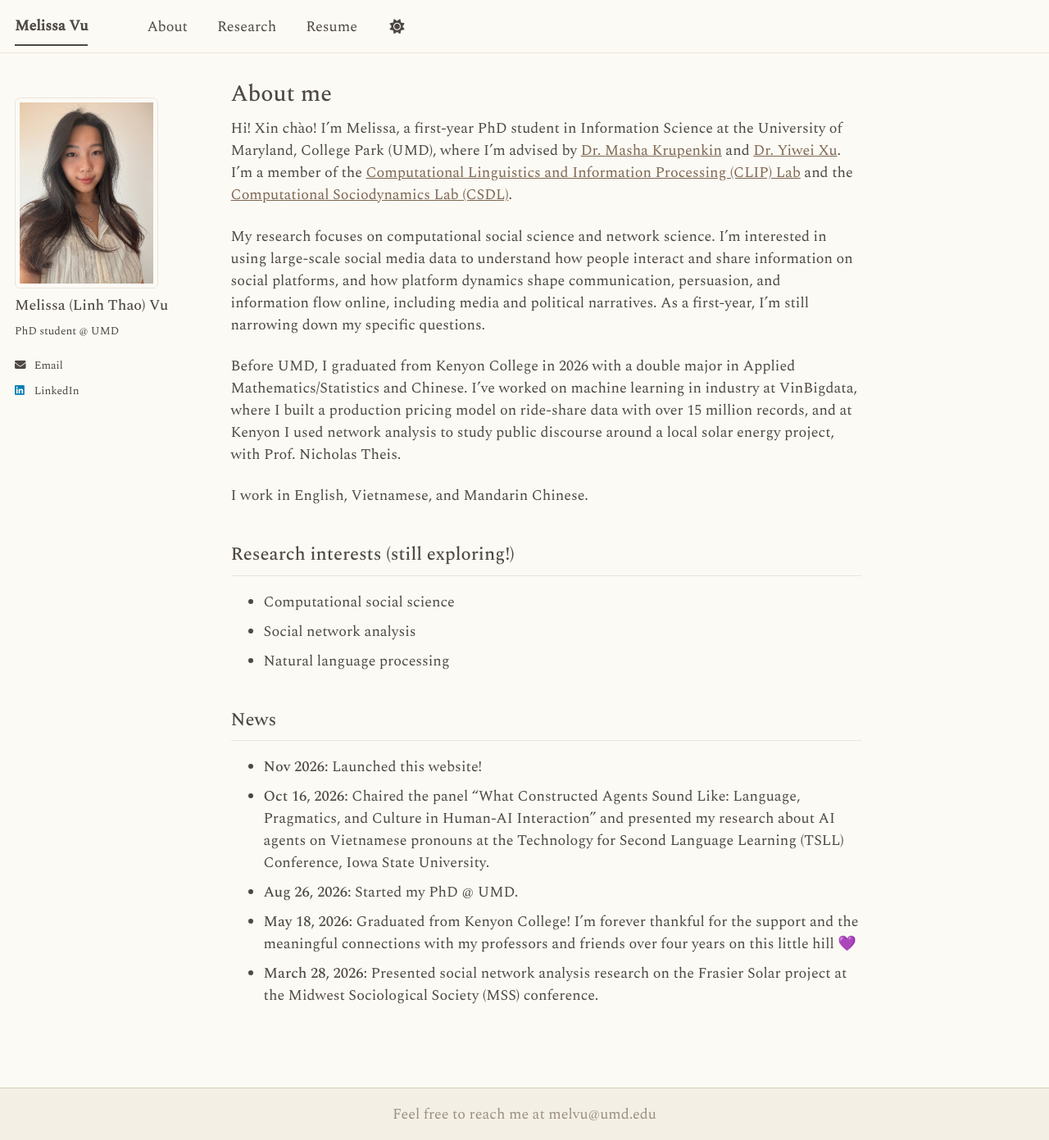
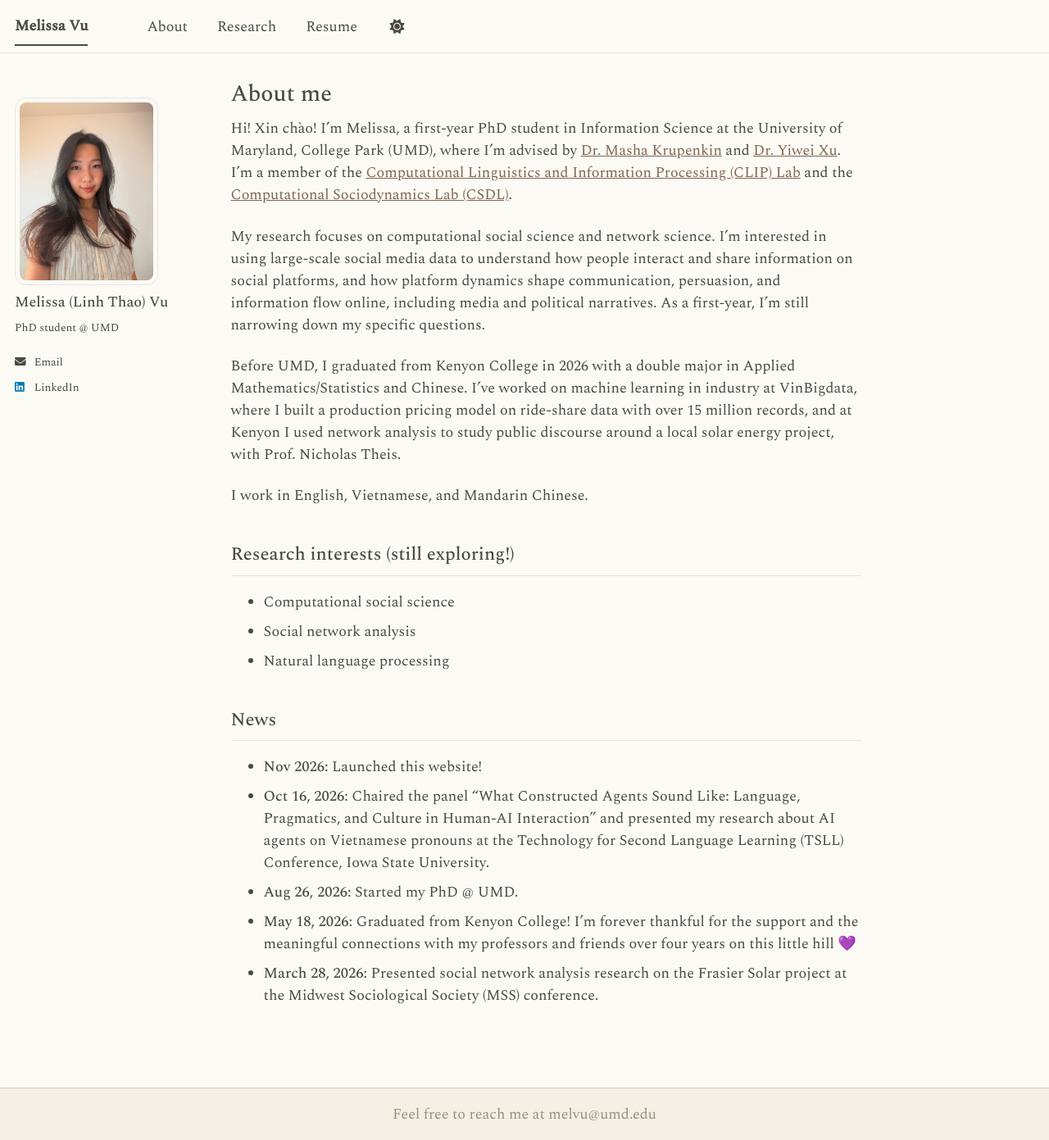
Before and after one commit to melvu-25/melvu-25.github.io, a Jekyll site: the page built from _pages/about.md, in a window 1280 px wide and 1391 px high. Shown: the whole window at 82% size. Built offline with Jekyll 4.4.1, drawn with Linux system fonts in a browser that asks for light colours; a script bundle is joined from its source files by our own code; a style sheet for code colours, icons or effects is not loaded.

Commit message:
Use uncropped profile photo with smoother rounded corners
Co-Authored-By: Claude Opus 5.5 <noreply@anthropic.com>
Claude-Session: https://claude.ai/code/session_012ifzfhCaGA3SXhKdS2kXCK

```diff
--- a/_config.yml
+++ b/_config.yml
@@ -23,7 +23,7 @@ repository               : "melvu-25/melvu-25.github.io"
 #               Additional customization can be done by editing /_includes/author-profile.html
 author:
   # Biographic information
-  avatar           : "profile-photo-3x4.jpg"
+  avatar           : "profile-photo-full.jpg"
   name             : "Melissa (Linh Thao) Vu"
   pronouns         : # example: "she/her"
   bio              : "PhD student @ UMD"
--- a/_sass/_custom.scss
+++ b/_sass/_custom.scss
@@ -15,9 +15,8 @@ strong, b { font-weight: 500; }
   font-family: "Spectral", Georgia, "Times New Roman", serif;
 }
 
-/* Profile photo: 3x4 portrait with softly rounded corners */
+/* Profile photo: original ratio, no cropping, smooth rounded corners */
 .author__avatar img {
-  border-radius: 6px;
-  aspect-ratio: 3 / 4;
-  object-fit: cover;
+  border-radius: 14px;
+  height: auto;
 }
```
Also changed, not shown: images/profile-photo-full.jpg (added).
